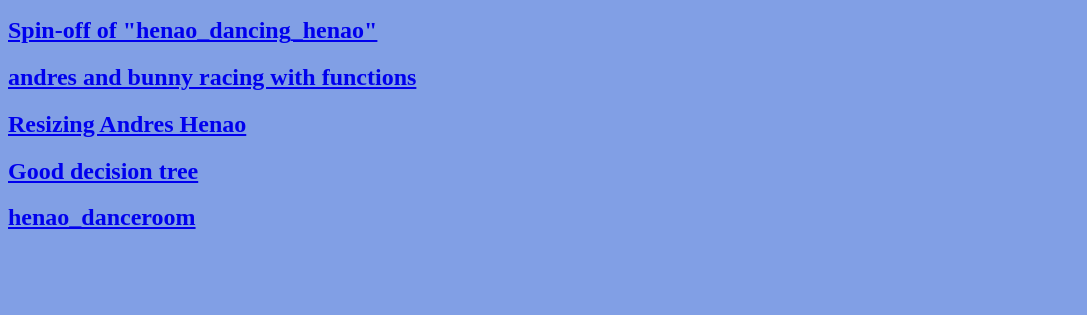
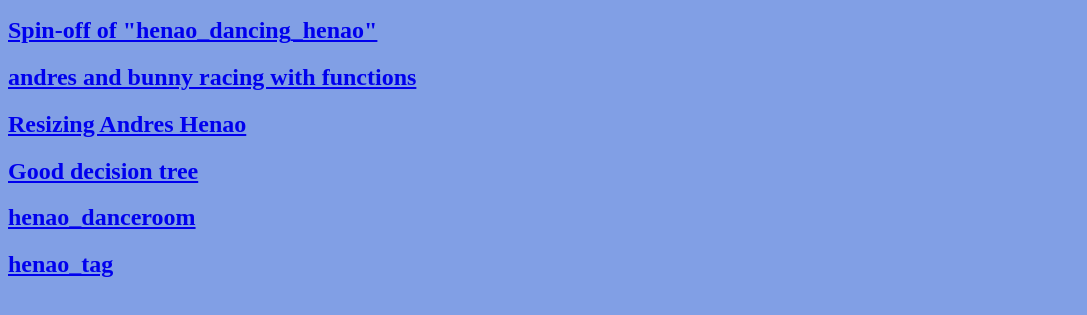
Before and after one commit to andreshenao05/andreshenao05.github.io, a plain HTML site: page javascripts.htm in a window 1280 px wide. Shown: the part 453-768 px from the top of the page, without its empty margins (0-1087 px from the left). Drawn offline with Linux system fonts and the light colour scheme; a script that the page names is missing.

Commit message:
Add files via upload

```diff
--- a/javascripts.htm
+++ b/javascripts.htm
@@ -35,4 +35,5 @@
         <h2><a href="https://www.khanacademy.org/computer-programming/resizing-andres-henao/4968460469452800">Resizing Andres Henao</a></h2><script src="https://www.khanacademy.org/computer-programming/resizing-andres-henao/4968460469452800/embed.js?editor=yes&buttons=yes&author=yes&embed=yes"></script>
         <h2><a href="https://www.khanacademy.org/computer-programming/good-decision-tree/5598387761889280">Good decision tree</a></h2><script src="https://www.khanacademy.org/computer-programming/good-decision-tree/5598387761889280/embed.js?editor=yes&buttons=yes&author=yes&embed=yes"></script>
         <h2><a href="https://www.khanacademy.org/computer-programming/henao_danceroom/4630833098702848">henao_danceroom</a></h2><script src="https://www.khanacademy.org/computer-programming/henao_danceroom/4630833098702848/embed.js?editor=yes&buttons=yes&author=yes&embed=yes"></script>
+        <h2><a href="https://www.khanacademy.org/computer-programming/henao_tag/5180207178498048">henao_tag</a></h2><script src="https://www.khanacademy.org/computer-programming/henao_tag/5180207178498048/embed.js?editor=yes&buttons=yes&author=yes&embed=yes"></script>
 </html>
```
